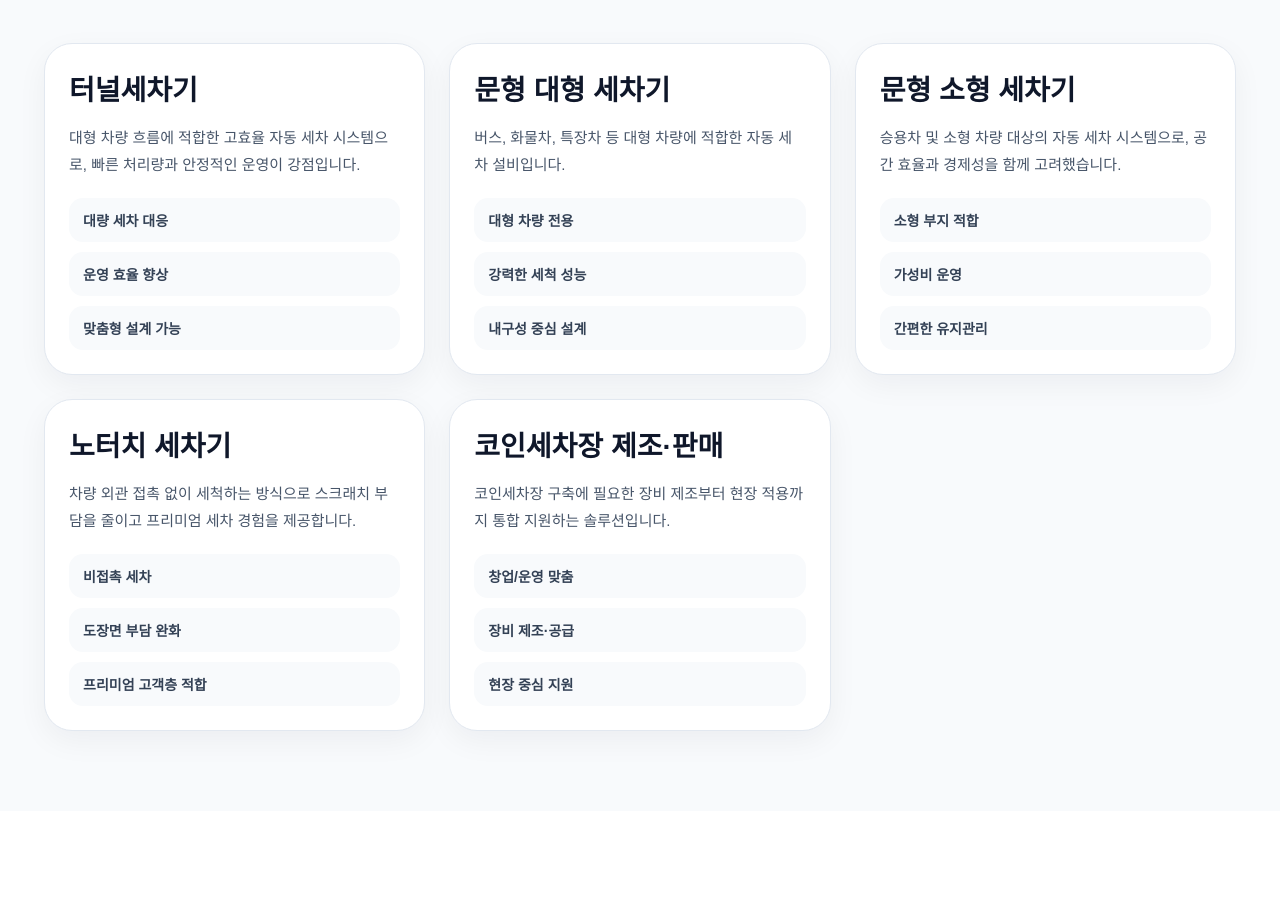
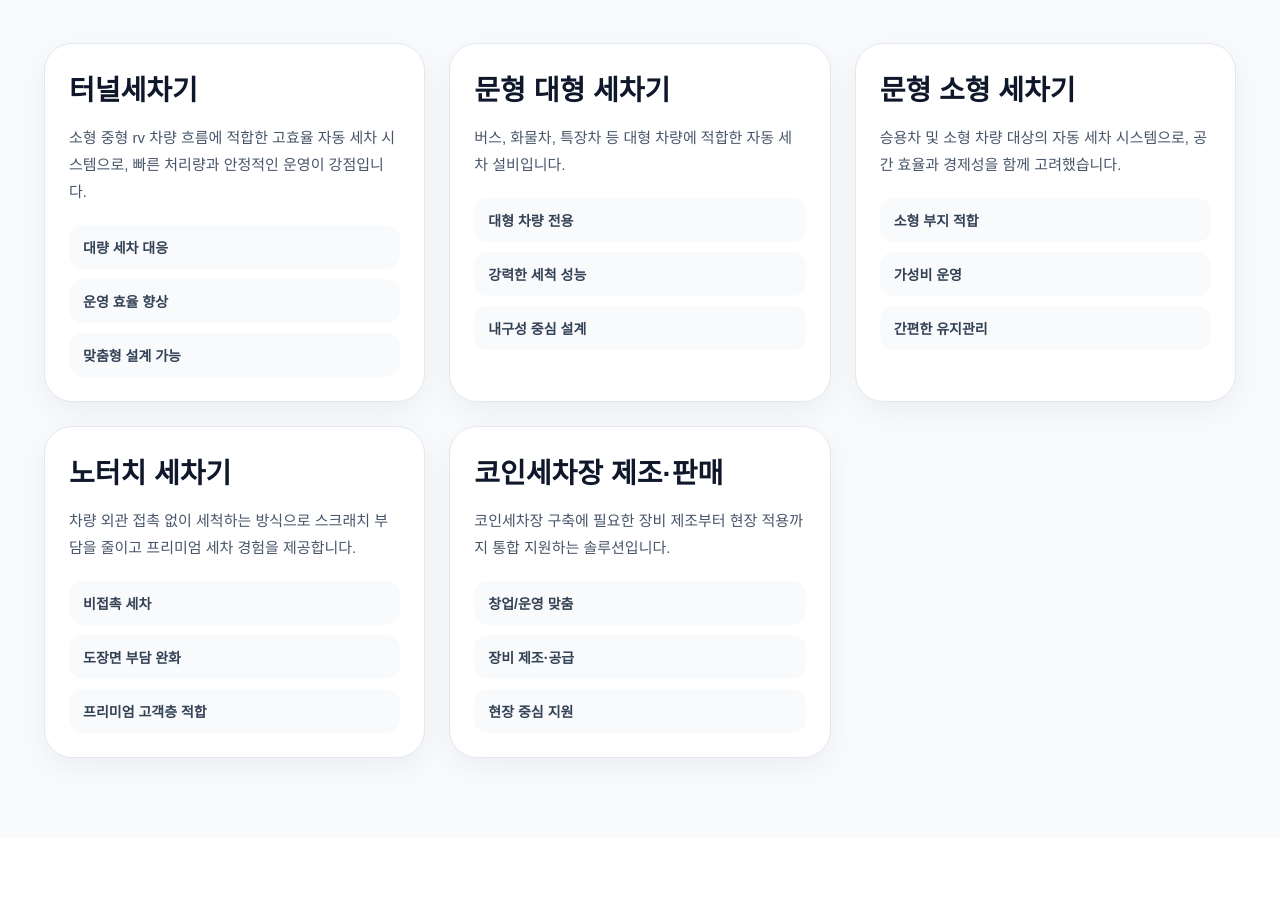
Before and after one commit to jangho0806-hub/gsm-carwash, a Next.js app: page / in a window 1280 px wide. Shown: the part 1260-2164 px from the top of the page. Built offline with nearby package versions, Linux system fonts and the light colour scheme.

Commit message:
Update description for 터널세차기 product

```diff
--- a/app/page.tsx
+++ b/app/page.tsx
@@ -2,7 +2,7 @@ export default function GSMCarwashHomepage() {
   const products = [
     {
       title: "터널세차기",
-      desc: "대형 차량 흐름에 적합한 고효율 자동 세차 시스템으로, 빠른 처리량과 안정적인 운영이 강점입니다.",
+      desc: "소형 중형 rv 차량 흐름에 적합한 고효율 자동 세차 시스템으로, 빠른 처리량과 안정적인 운영이 강점입니다.",
       features: ["대량 세차 대응", "운영 효율 향상", "맞춤형 설계 가능"],
     },
     {
```
